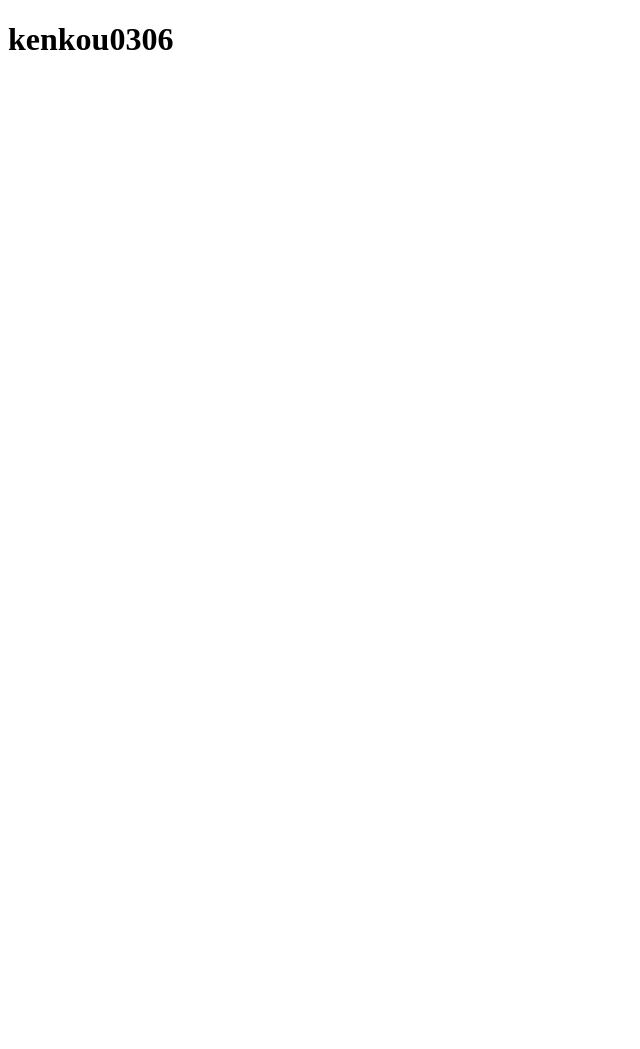
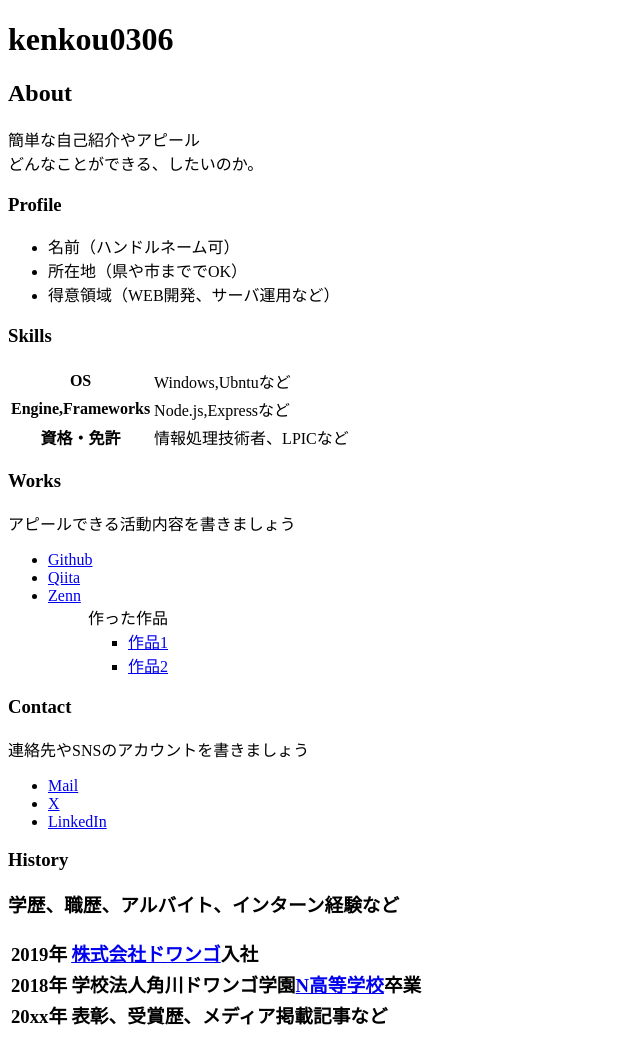
Before and after one commit to kenkou0306/kenkou0306.github.io, a plain HTML site: page index.html in a window 1280 px wide. Shown: the whole page, without its empty margins (0-640 px from the left). Before the commit the page ends 800 px from the top, so only its background shows below. Drawn offline with Linux system fonts and the light colour scheme.

Commit message:
ポートフォリオに必要な情報を追加

```diff
--- a/index.html
+++ b/index.html
@@ -1,12 +1,84 @@
 <!DOCTYPE html>
 <html lang="ja">
+
 <head>
   <meta charset="UTF-8">
   <meta name="viewport" content="width=device-width, initial-scale=1.0">
   <title>kenkou0306のポートフォリオ</title>
 </head>
+
 <body>
   <h1>kenkou0306</h1>
+  <h2>About</h2>
+  <p>
+    簡単な自己紹介やアピール<br>
+    どんなことができる、したいのか。
+  </p>
+
+  <h3>Profile</h3>
+  <ul>
+    <li>名前（ハンドルネーム可）</li>
+    <li>所在地（県や市まででOK）</li>
+    <li>得意領域（WEB開発、サーバ運用など）</li>
+  </ul>
+
+  <h3>Skills</h3>
+  <table>
+    <tr>
+      <th>OS</th>
+      <td>Windows,Ubntuなど</td>
+    </tr>
+    <tr>
+      <th>Engine,Frameworks</th>
+      <td>Node.js,Expressなど</td>
+    </tr>
+    <tr>
+      <th>資格・免許</th>
+      <td>情報処理技術者、LPICなど</td>
+    </tr>
+  </table>
+  <h3>Works</h3>
+  <p>アピールできる活動内容を書きましょう</p>
+  <ul>
+    <li><a href="https://github.com">Github</a></li>
+    <li><a href="https://qiita.com">Qiita</a></li>
+    <li><a href="https://zenn.dev">Zenn</a></li>
+    <ul>
+      作った作品
+      <ul>
+        <li><a href="https://example.com/">作品1</a></li>
+        <li><a href="https://example.com/">作品2</a></li>
+      </ul>
+    </ul>
+  </ul>
+
+  <h3>Contact</h3>
+  <p>連絡先やSNSのアカウントを書きましょう</p>
+  <ul>
+    <li><a href="mailto:name@example.com">Mail</a></li>
+    <li><a href="https://x.com/ZENStudy_info">X</a></li>
+    <li><a href="https://www.linkedin.com/">LinkedIn</a></li>
+  </ul>
+
+  <h3>History
+    <p>学歴、職歴、アルバイト、インターン経験など</p>
+    <table>
+      <tr>
+        <th>2019年</th>
+        <td><a href="https://dwango.co.jp">株式会社ドワンゴ</a>入社</td>
+      </tr>
+      <tr>
+        <th>2018年</th>
+        <td>学校法人角川ドワンゴ学園<a href="https://nnn.ed.jp/">N高等学校</a>卒業</td>
+      </tr>
+      <tr>
+        <th>20xx年</th>
+        <td>表彰、受賞歴、メディア掲載記事など</td>
+      </tr>
+
+    </table>
+  </h3>
 
 </body>
+
 </html>
```
